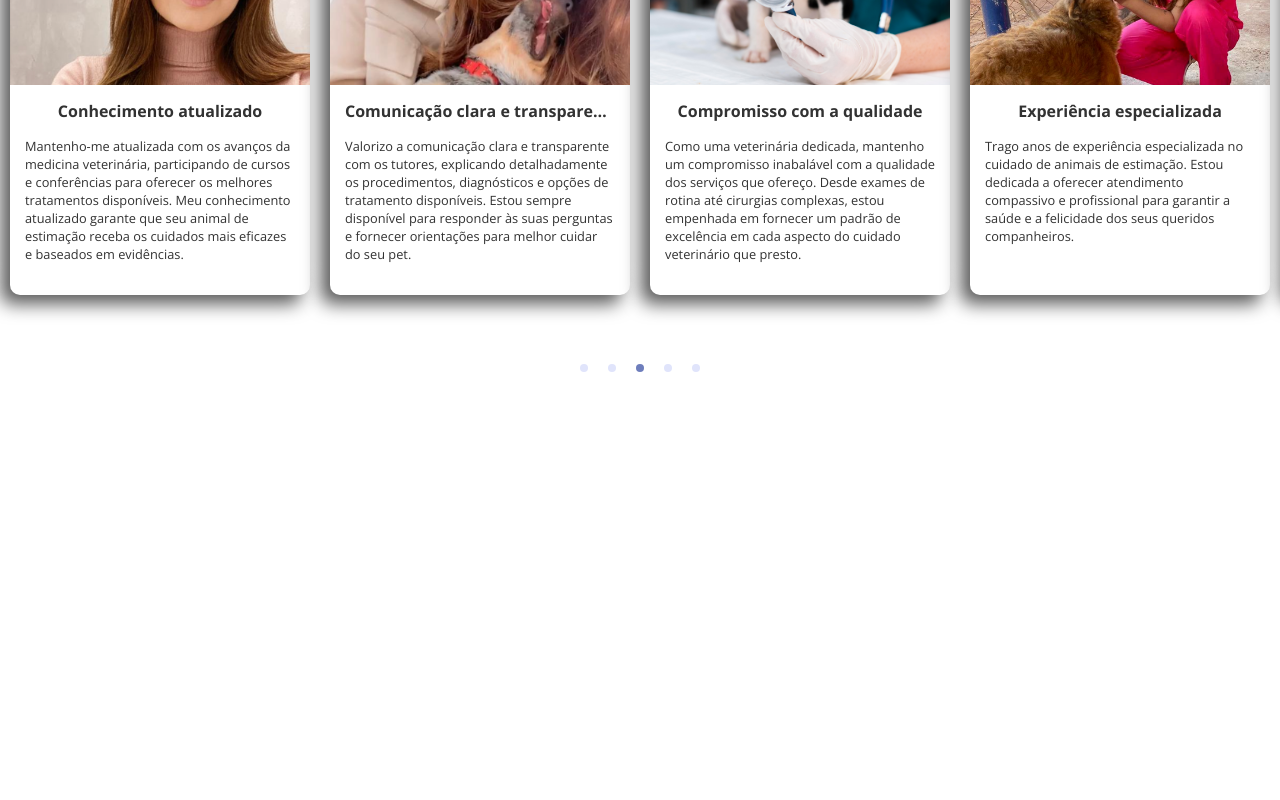
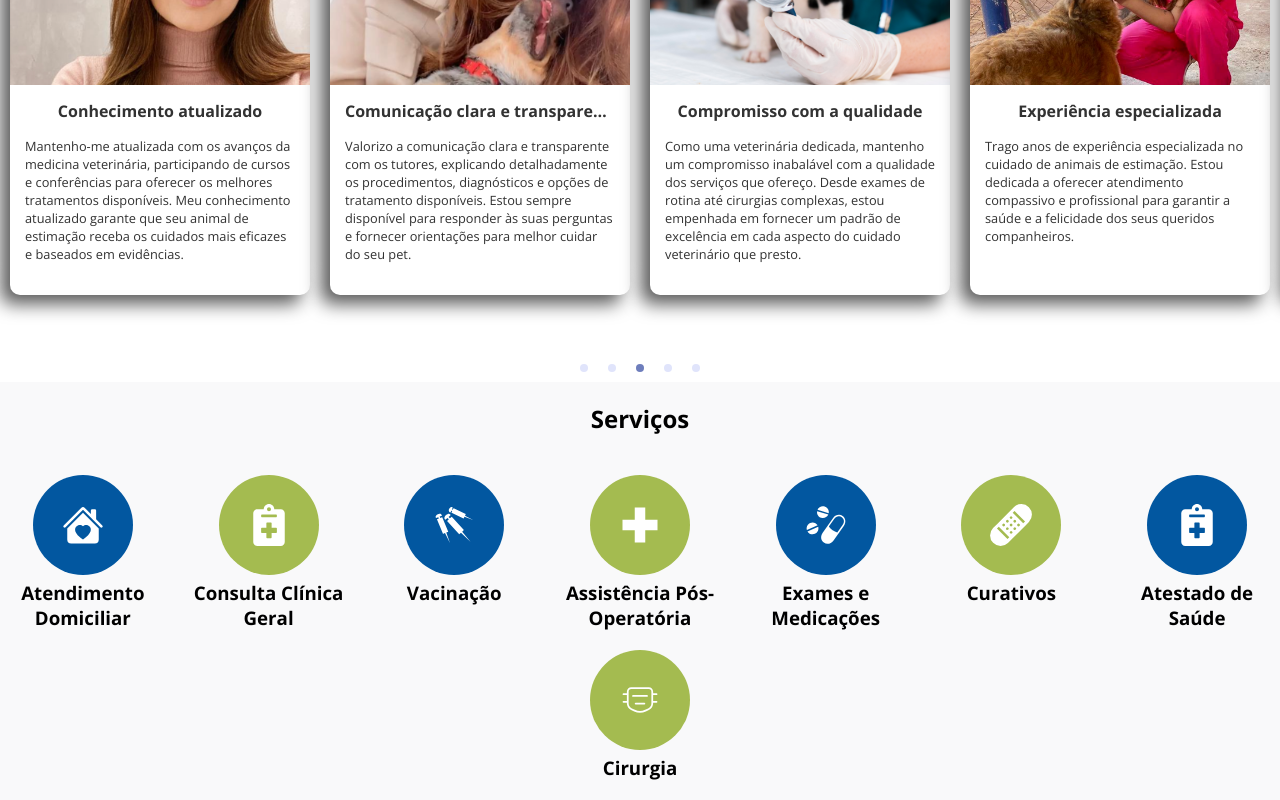
Before and after one commit to v1skaino/vet_landing_page, a React (Vite) app: page / in a window 1280 px wide. Shown: the part 1565-2365 px from the top of the page. Before the commit the page ends 1947 px from the top, so only its background shows below. Built offline with nearby package versions, Linux system fonts and the light colour scheme.

Commit message:
feat: ✨ - Servicos

```diff
--- a/package.json
+++ b/package.json
@@ -14,6 +14,7 @@
     "react": "^18.2.0",
     "react-alice-carousel": "^2.7.1",
     "react-dom": "^18.2.0",
+    "react-icons": "^4.9.0",
     "react-router-dom": "^6.12.1",
     "sass": "^1.63.3"
   },
--- /dev/null
+++ b/src/components/servicos/index.tsx
@@ -0,0 +1,63 @@
+import { BiPlusMedical } from "react-icons/bi";
+import { BsBandaidFill, BsHouseHeartFill } from "react-icons/bs";
+import { CiMedicalMask } from "react-icons/ci";
+import { FaNotesMedical } from "react-icons/fa";
+import { GiMedicines, GiTripleNeedle } from "react-icons/gi";
+import styles from "./styles.module.scss";
+export const Servicos = () => {
+  return (
+    <div className={styles.container}>
+      <h2>Serviços</h2>
+      <div className={styles.services}>
+        <article className={styles.article}>
+          <div>
+            <BsHouseHeartFill size={42} />
+          </div>
+          <h3>Atendimento Domiciliar</h3>
+        </article>
+        <article className={styles.article}>
+          <div>
+            <FaNotesMedical size={42} />
+          </div>
+          <h3>Consulta Clínica Geral</h3>
+        </article>
+        <article className={styles.article}>
+          <div>
+            <GiTripleNeedle size={42} />
+          </div>
+          <h3>Vacinação</h3>
+        </article>
+        <article className={styles.article}>
+          <div>
+            <BiPlusMedical size={42} />
+          </div>
+          <h3>Assistência Pós-Operatória</h3>
+        </article>
+        <article className={styles.article}>
+          <div>
+            <GiMedicines size={42} />
+          </div>
+          <h3>Exames e Medicações</h3>
+        </article>
+        <article className={styles.article}>
+          <div>
+            <BsBandaidFill size={42} />
+          </div>
+          <h3>Curativos</h3>
+        </article>
+        <article className={styles.article}>
+          <div>
+            <FaNotesMedical size={42} />
+          </div>
+          <h3>Atestado de Saúde</h3>
+        </article>
+        <article className={styles.article}>
+          <div>
+            <CiMedicalMask size={42} />
+          </div>
+          <h3>Cirurgia</h3>
+        </article>
+      </div>
+    </div>
+  );
+};
--- /dev/null
+++ b/src/components/servicos/styles.module.scss
@@ -0,0 +1,47 @@
+.container {
+  background-color: #f9f9fa;
+  width: 100vw;
+  display: flex;
+  flex-direction: column;
+  justify-content: center;
+  align-items: center;
+  padding: 20px;
+  row-gap: 40px;
+}
+
+.services {
+  width: 100vw;
+  display: flex;
+  justify-content: space-around;
+  align-items: flex-start;
+  gap: 20px;
+  flex-wrap: wrap;
+}
+
+.article {
+  display: flex;
+  flex-direction: column;
+  justify-content: center;
+  align-items: center;
+  row-gap: 5px;
+  width: 150px;
+  text-align: center;
+  word-break: keep-all;
+}
+.article div svg {
+  color: var(--white);
+}
+
+.article:nth-child(even) div {
+  background-color: var(--secondary);
+}
+
+.article div {
+  display: flex;
+  justify-content: center;
+  align-items: center;
+  height: 100px;
+  width: 100px;
+  border-radius: 100%;
+  background-color: var(--primary);
+}
--- a/src/pages/home/index.tsx
+++ b/src/pages/home/index.tsx
@@ -1,6 +1,7 @@
 import { Carousel } from "../../components/carousel";
 import { Links } from "../../components/links";
 import { Main } from "../../components/main";
+import { Servicos } from "../../components/servicos";
 import { SubInfo } from "../../components/subInfo";
 import styles from "./styles.module.scss";
 
@@ -11,6 +12,7 @@ const Home = () => {
       <SubInfo />
       <Links />
       <Carousel />
+      <Servicos />
     </main>
   );
 };
```
Also changed, not shown: src/assets/pata.png (added), 1 other file (tests, documents, lock files or other folders).
